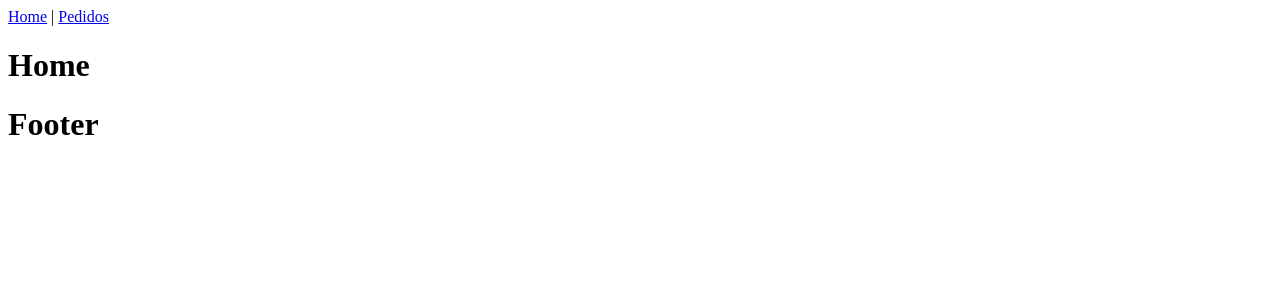
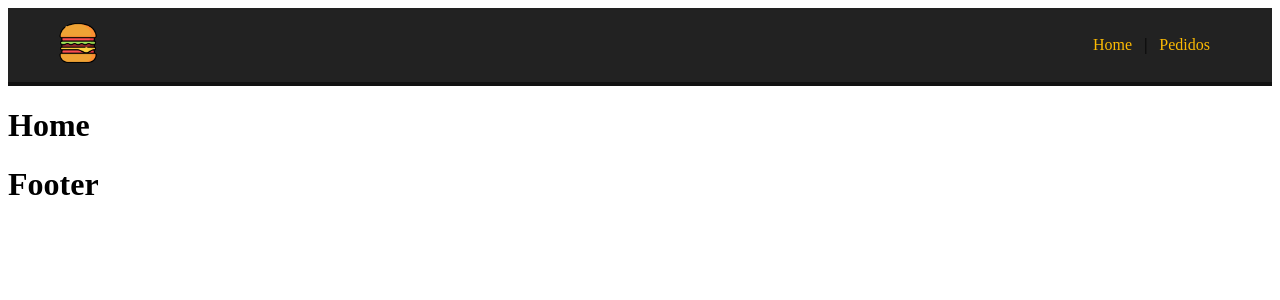
Before and after one commit to LukaasMachado143/make_your_burger, a Vue app: page / in a window 1280 px wide. Shown: the top 300 px of the page. Built offline with nearby package versions, Linux system fonts and the light colour scheme.

Commit message:
Estilos da NavBar implantadosa.

```diff
--- a/src/App.vue
+++ b/src/App.vue
@@ -1,6 +1,6 @@
 
 <template>
-  <NavBar/>
+  <NavBar :logo="logo_src" :descriptionImage="dcpImg"/>
   <RouterView />
   <FooterComponent />
 </template>
@@ -13,6 +13,11 @@ export default{
   components:{
     NavBar,
     FooterComponent
+  }, data(){
+    return{
+      logo_src: '/public/img/logo.png',
+      dcpImg: 'Make Your Burger - Faça seu Hamburguer'
+    }
   }
 }
 </script>
--- a/src/components/NavBar.vue
+++ b/src/components/NavBar.vue
@@ -1,20 +1,50 @@
 <template>
-    <div>
-        <router-link to="/">
-            <img src="" id="logo">
-        </router-link>
-        <router-link to="/">Home</router-link>
+    <div id="navBar">
+        <RouterLink to="/" id="logo-img">
+            <img :src="logo" :alt="descriptionImage" id="logo">
+        </RouterLink >
+        <RouterLink to="/">Home</RouterLink >
         |
-        <router-link to="/requests">Pedidos</router-link>
+        <RouterLink to="/requests">Pedidos</RouterLink >
     </div>
 </template>
 
 <script>
     export default {
-        name: 'NavBar'
+        name: 'NavBar',
+        props:["logo","descriptionImage"]
     }
 </script>
 
 <style scoped>
+    #navBar{
+        background-color: #222;
+        border-bottom: 4px solid #111;
+        padding: 15px 50px;
+        display: flex;
+        justify-content: flex-end;
+        align-items: center;
+    }
+
+    #navBar #logo-img{
+        margin: auto;
+        margin-left: 0;
+    }
+
+    #logo{
+        width: 40px;
+        height: 40px;
+    }
+
+    #navBar a{
+        color: #FCBA03;
+        text-decoration: none;
+        margin: 12px;
+        transition: 0.5s;
+    }
+
+    #navBar a:hover{
+        color: #FFF;
+    }
 
 </style>
--- a/src/router/index.js
+++ b/src/router/index.js
@@ -1,5 +1,6 @@
 import { createRouter, createWebHistory } from 'vue-router'
 import HomeView from '../views/HomeView.vue'
+import RequestsView from '../views/Requests.vue'
 
 const router = createRouter({
   history: createWebHistory(import.meta.env.BASE_URL),
@@ -12,7 +13,7 @@ const router = createRouter({
     {
       path: '/requests',
       name: 'Requests',
-      component: () => import('../views/Requests.vue')
+      component: RequestsView
     }
   ]
 })
```
